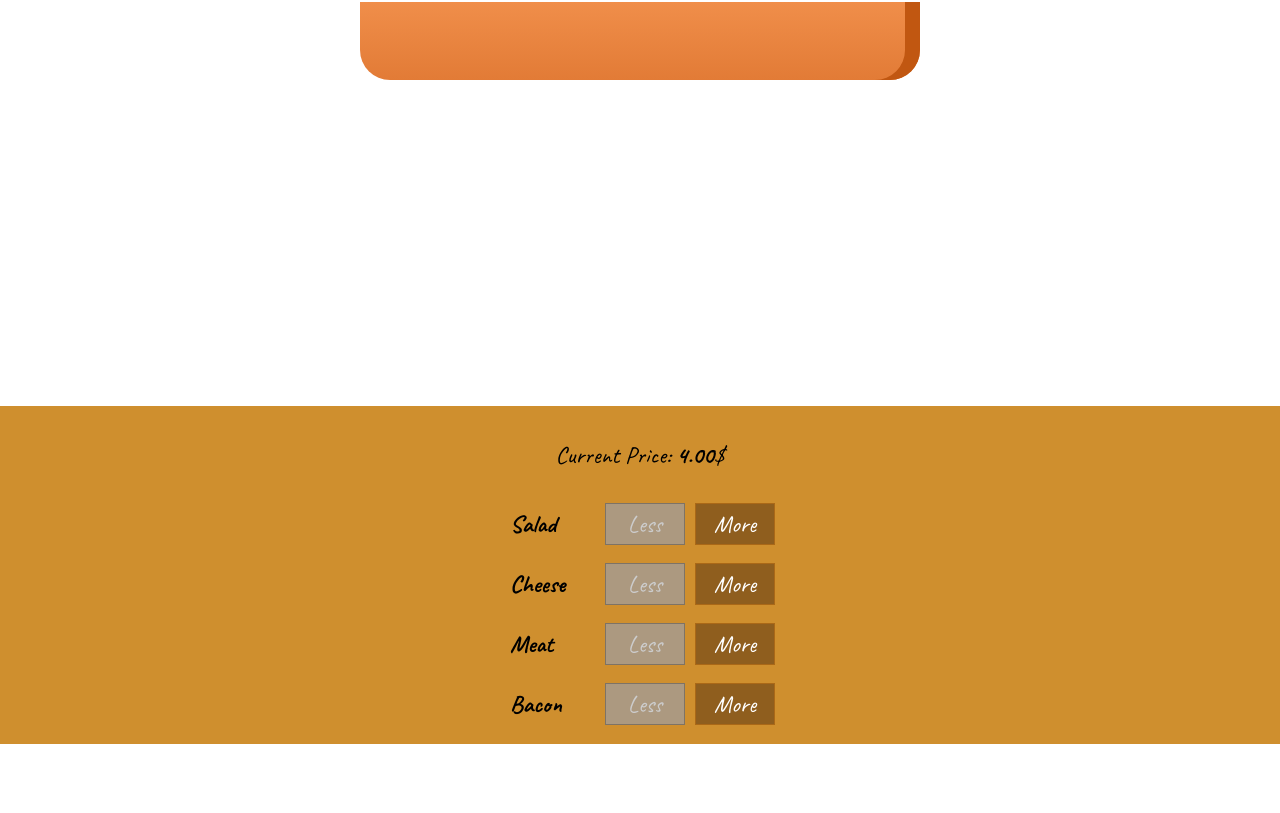
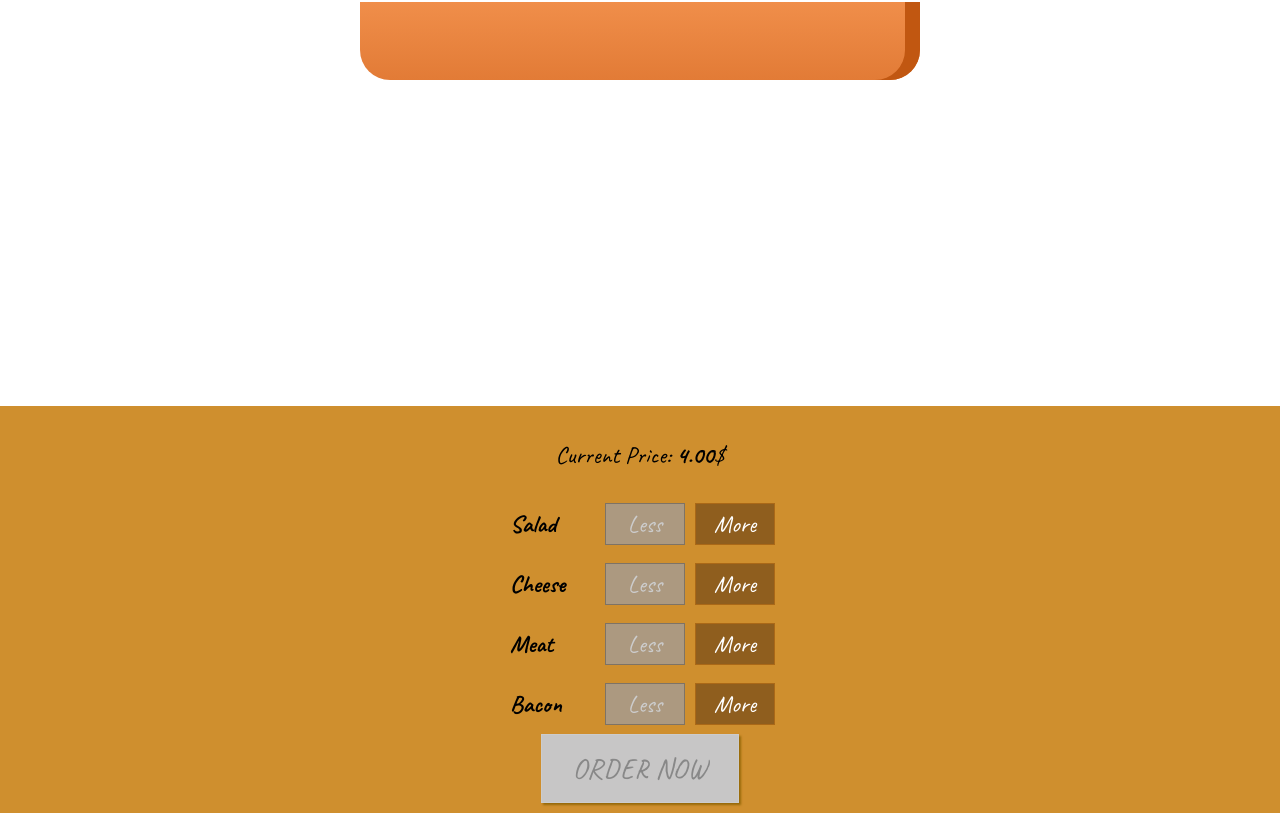
Before and after one commit to DawidSzpener/Burger, a React app: page / in a window 1280 px wide. Shown: the part 240-1053 px from the top of the page. Before the commit the page ends 984 px from the top, so only its background shows below. Built offline with nearby package versions, Linux system fonts and the light colour scheme; a web font is replaced by a local one.

Commit message:
feat: added an order button which is disabled if no ingredients are added

```diff
--- a/src/components/Burger/BuildControls/BuildControls.css
+++ b/src/components/Burger/BuildControls/BuildControls.css
@@ -8,3 +8,43 @@
   margin: auto;
   padding: 10px 0;
 }
+.OrderButton {
+  background-color: #DAD735;
+  outline: none;
+  cursor: pointer;
+  border: 1px solid #966909;
+  color: #966909;
+  font-family: inherit;
+  font-size: 1.2em;
+  padding: 15px 30px;
+  box-shadow: 2px 2px 2px #966909;
+}
+
+.OrderButton:hover, .OrderButton:active {
+  background-color: #A0DB41;
+  border: 1px solid #966909;
+  color: #966909;
+}
+
+.OrderButton:disabled {
+  background-color: #C7C6C6;
+  cursor: not-allowed;
+  border: 1px solid #ccc;
+  color: #888888;
+}
+
+.OrderButton:not(:disabled) {
+  animation: enable 0.3s linear;
+}
+
+@keyframes enable {
+  0% {
+      transform: scale(1);
+  }
+  60% {
+      transform: scale(1.1);
+  }
+  100% {
+      transform: scale(1);
+  }
+}
--- a/src/components/Burger/BuildControls/BuildControls.js
+++ b/src/components/Burger/BuildControls/BuildControls.js
@@ -22,6 +22,10 @@
         disabled={props.disabled[ctrl.type]}
         />
     ))}
+    <button
+     className={classes.OrderButton}
+     disabled={!props.purchaseable}
+     >ORDER NOW</button>
   </div>
 )
 
--- a/src/containers/BurgerBuilder/BurgerBuilder.js
+++ b/src/containers/BurgerBuilder/BurgerBuilder.js
@@ -19,7 +19,20 @@
       cheese: 0,
       meat: 0
     },
-    totalPrice: 4
+    totalPrice: 4,
+    purchaseable: false
+  }
+
+  updatePurchaseState (ingredients) {
+    const sum = Object.keys(ingredients)
+    .map(igKey => {
+      return ingredients[igKey]
+    })
+    .reduce((sum,el) => {
+      return sum + el
+    }, 0)
+    this.setState({ purchaseable: sum > 0})
+
   }
 
   addIngredientHandler = (type) => {
@@ -34,6 +47,7 @@
     const newPrice = oldPrice + priceAddition
 
     this.setState({ totalPrice: newPrice, ingredients: newIngredients})
+    this.updatePurchaseState(newIngredients)
   }
 
   substractIngredientHandler = (type) => {
@@ -51,6 +65,7 @@
     const newPrice = oldPrice - priceDeduction
 
     this.setState({ totalPrice: newPrice, ingredients: newIngredients})
+    this.updatePurchaseState(newIngredients)
   }
 
   render () {
@@ -70,7 +85,8 @@
             ingredientAdded={this.addIngredientHandler}
             ingredientRemoved={this.substractIngredientHandler}
             disabled={disabledButton}
-            price={this.state.totalPrice}/>
+            price={this.state.totalPrice}
+            purchaseable={this.state.purchaseable}/>
         </div>
       </Aux>
     )
```
